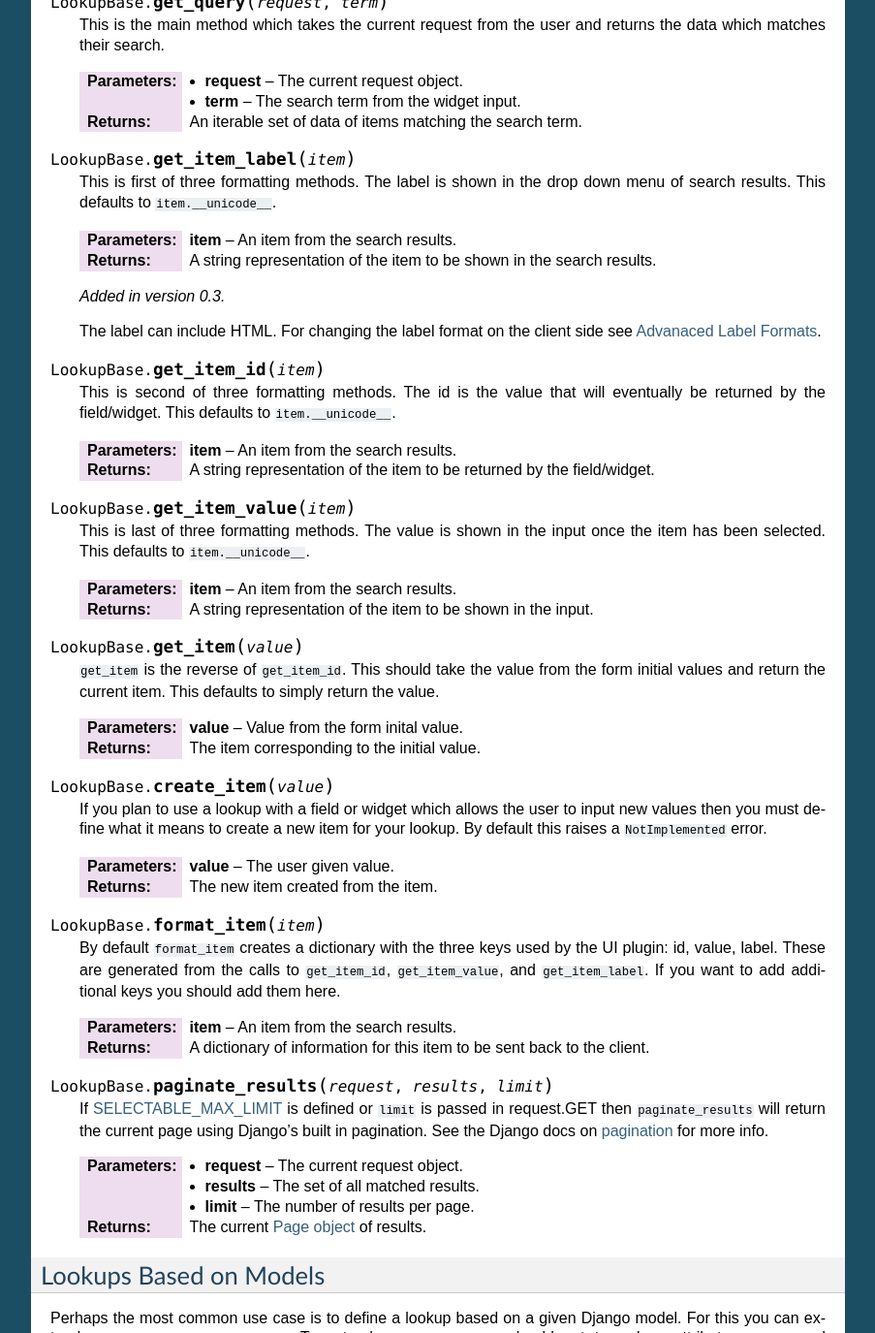
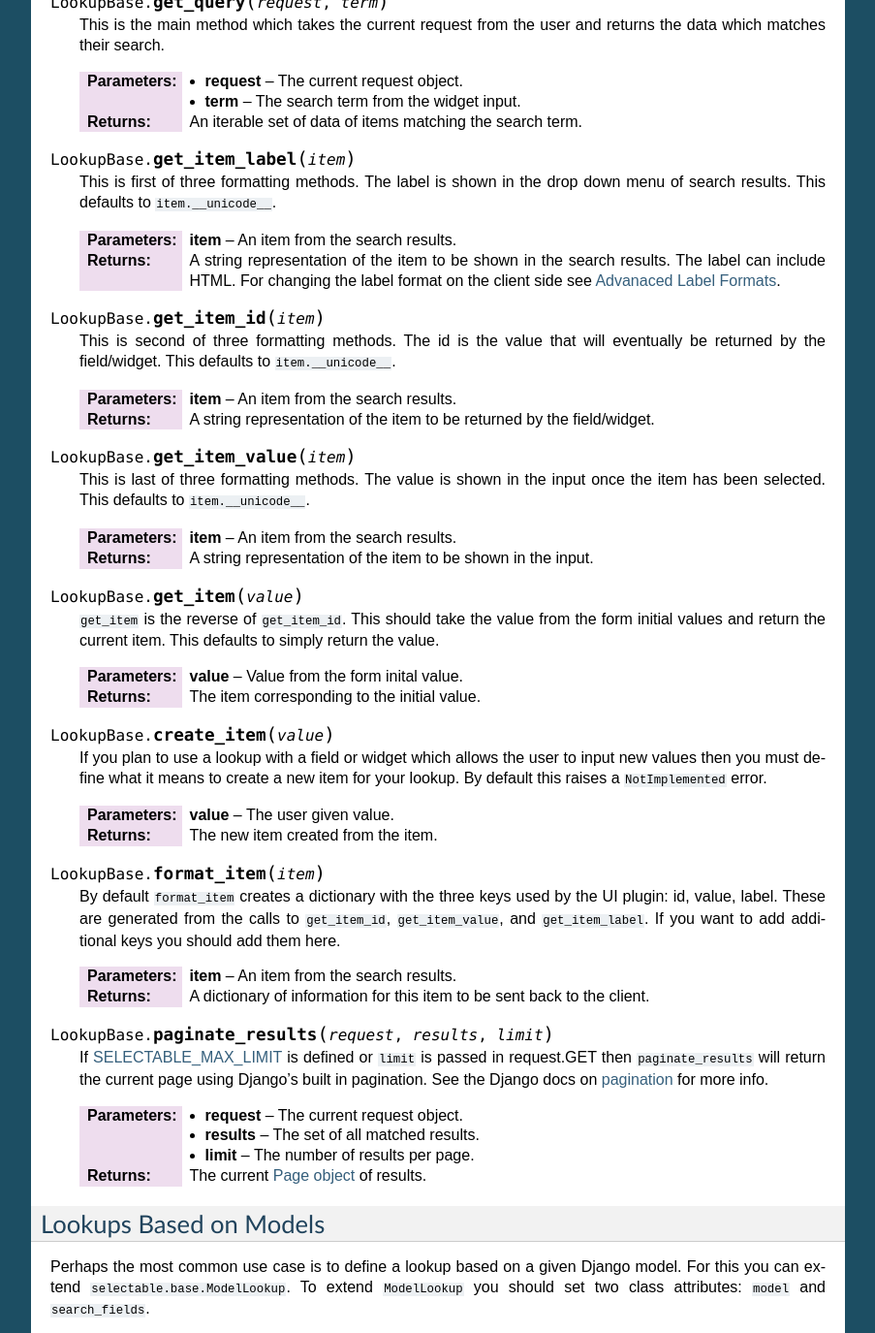
Before and after one commit to mlavin/django-selectable, a Sphinx documentation site: the page built from docs/lookups.rst, in a window 1280 px wide and 1400 px high, scrolled down 579 px, cut to the strip 0-1375 px from the top of the window. Shown: the whole strip at 97% size, without its empty margins (198-1101 px from the left). Built offline with Sphinx 7.4.7, drawn with Linux system fonts in a browser that asks for light colours; some of the changed text lies outside the part shown.

Commit message:
Remove documentation notes on items added in v0.3 or earlier.

```diff
--- a/docs/lookups.rst
+++ b/docs/lookups.rst
@@ -51,11 +51,8 @@
 
     :param item: An item from the search results.
     :return: A string representation of the item to be shown in the search results.
-
-    .. versionadded:: 0.3
-
-    The label can include HTML. For changing the label format on the client side
-    see :ref:`Advanaced Label Formats <advanaced-label-formats>`.
+        The label can include HTML. For changing the label format on the client side
+        see :ref:`Advanaced Label Formats <advanaced-label-formats>`.
 
 
 .. py:method:: LookupBase.get_item_id(item)
@@ -138,12 +135,6 @@
 and the value should be the value for the field lookup. Filters on the other hand are
 combined with AND.
 
-.. versionadded:: 0.3
-
-Prior to version 0.3 the model based lookups used a single string ``search_field``. This
-will continue to work in v0.3 but will raise a DeprecationWarning. This support will
-be removed in v0.4.
-
 
 User Lookup Example
 --------------------------------------
--- a/docs/settings.rst
+++ b/docs/settings.rst
@@ -75,7 +75,6 @@
 highlightMatch
 ______________________________________
 
-.. versionadded:: 0.3
 
 If true the portions of the label which match the current search term will be wrapped
 in a span with the class ``highlight``.
@@ -88,7 +87,6 @@
 formatLabel
 ______________________________________
 
-.. versionadded:: 0.3
 
 ``formatLabel`` is a function that is run prior to rendering the search results in
 the dropdown menu. It takes two arguments: the current item label and the item data
```
